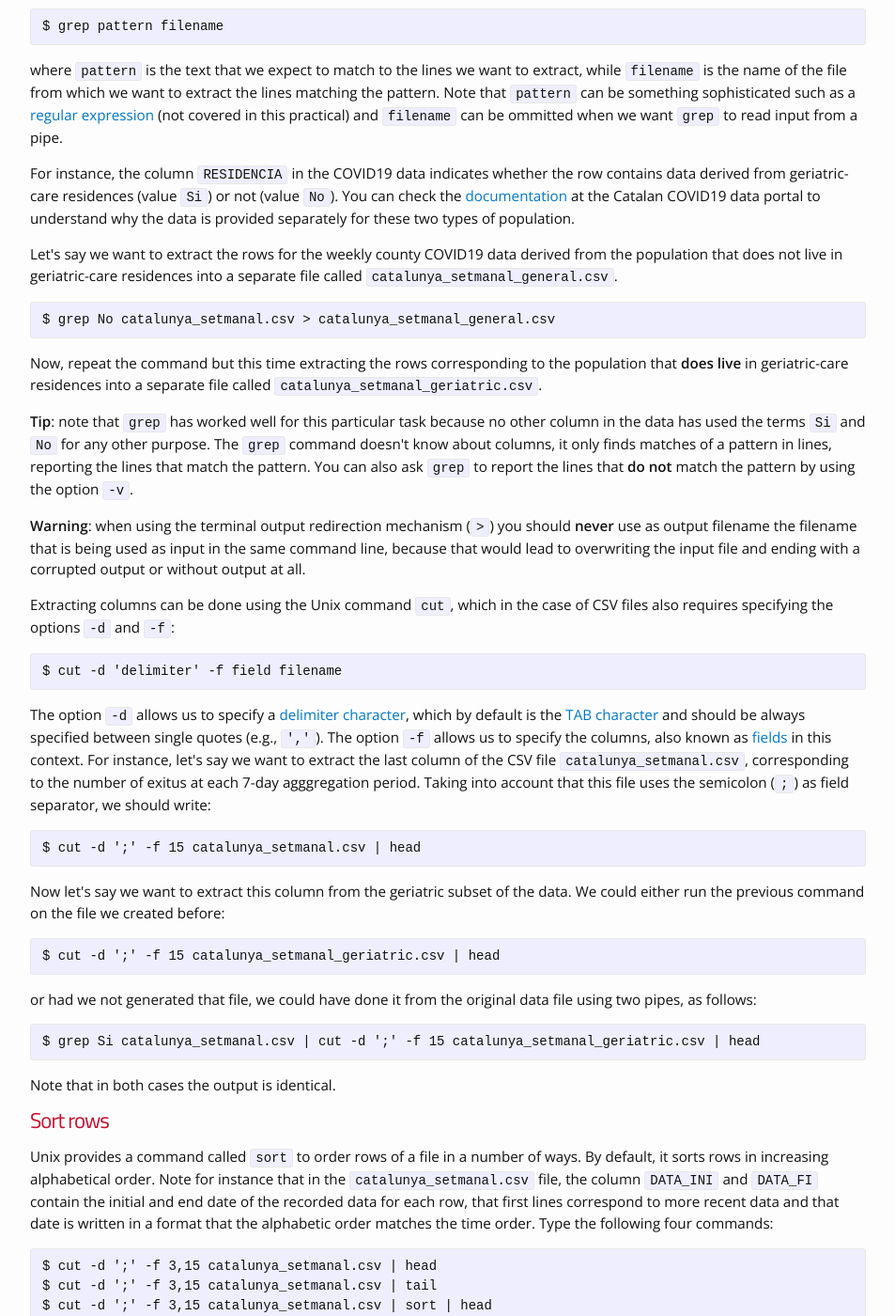
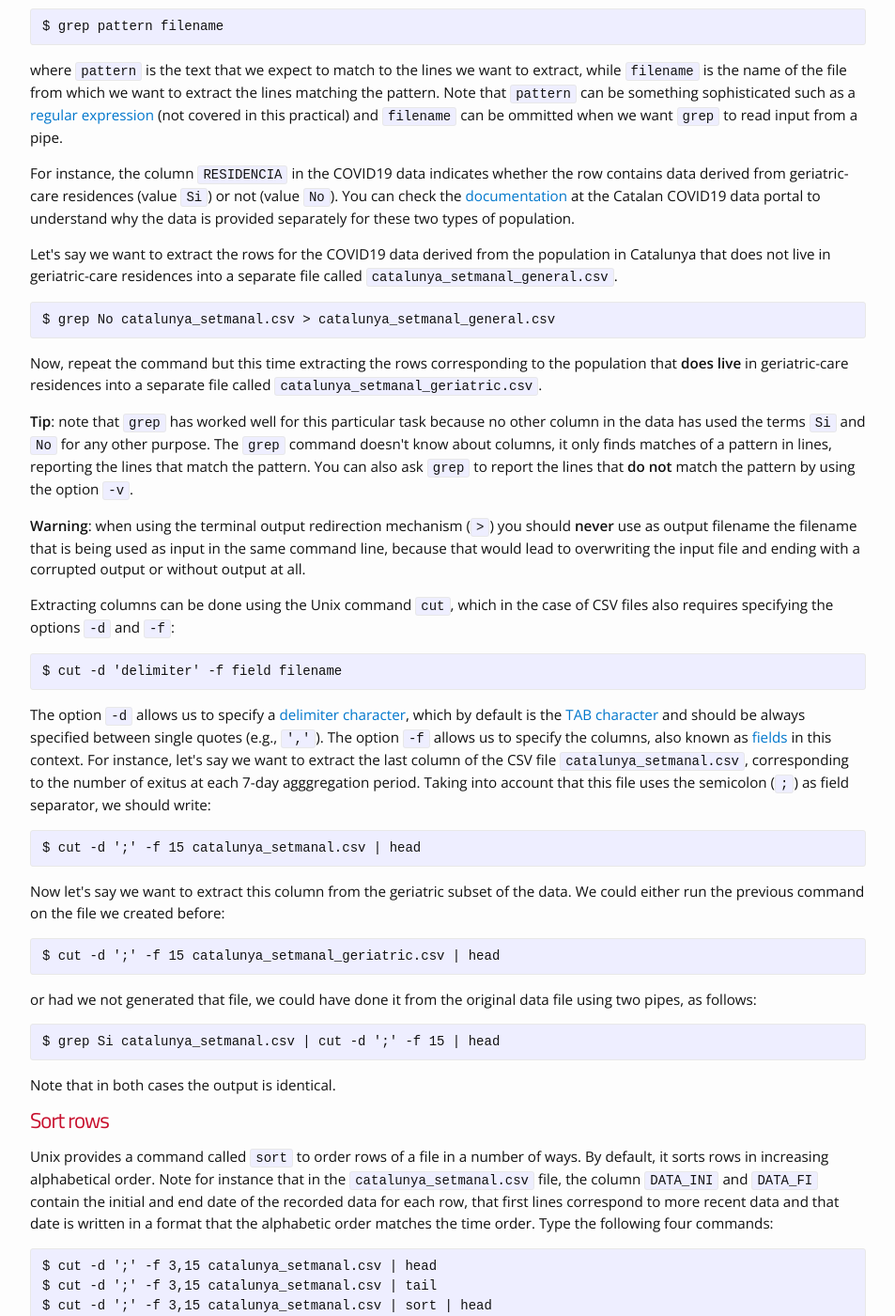
Before and after one commit to funcompbio/funcompbio.github.io, a Jekyll site: the page built from practical2/practical2.md, in a window 1280 px wide and 1400 px high, scrolled down 2687 px. Shown: the whole window at 94% size, without its empty margins (163-1116 px from the left). Built offline with Jekyll 4.4.1, drawn with Linux system fonts in a browser that asks for light colours; nearby versions of some CDN libraries.

Commit message:
Updated practical 2.

```diff
--- a/practical2/practical2.html
+++ b/practical2/practical2.html
@@ -48,7 +48,7 @@ ls</code></pre>
 <pre><code>$ grep pattern filename</code></pre>
 <p>where <code>pattern</code> is the text that we expect to match to the lines we want to extract, while <code>filename</code> is the name of the file from which we want to extract the lines matching the pattern. Note that <code>pattern</code> can be something sophisticated such as a <a href="https://en.wikipedia.org/wiki/Regular_expression">regular expression</a> (not covered in this practical) and <code>filename</code> can be ommitted when we want <code>grep</code> to read input from a pipe.</p>
 <p>For instance, the column <code>RESIDENCIA</code> in the COVID19 data indicates whether the row contains data derived from geriatric-care residences (value <code>Si</code>) or not (value <code>No</code>). You can check the <a href="https://dadescovid.cat/documentacio?lang=eng">documentation</a> at the Catalan COVID19 data portal to understand why the data is provided separately for these two types of population.</p>
-<p>Let's say we want to extract the rows for the weekly county COVID19 data derived from the population that does not live in geriatric-care residences into a separate file called <code>catalunya_setmanal_general.csv</code>.</p>
+<p>Let's say we want to extract the rows for the COVID19 data derived from the population in Catalunya that does not live in geriatric-care residences into a separate file called <code>catalunya_setmanal_general.csv</code>.</p>
 <pre><code>$ grep No catalunya_setmanal.csv &gt; catalunya_setmanal_general.csv</code></pre>
 <p>Now, repeat the command but this time extracting the rows corresponding to the population that <strong>does live</strong> in geriatric-care residences into a separate file called <code>catalunya_setmanal_geriatric.csv</code>.</p>
 <p><strong>Tip</strong>: note that <code>grep</code> has worked well for this particular task because no other column in the data has used the terms <code>Si</code> and <code>No</code> for any other purpose. The <code>grep</code> command doesn't know about columns, it only finds matches of a pattern in lines, reporting the lines that match the pattern. You can also ask <code>grep</code> to report the lines that <strong>do not</strong> match the pattern by using the option <code>-v</code>.</p>
@@ -60,7 +60,7 @@ ls</code></pre>
 <p>Now let's say we want to extract this column from the geriatric subset of the data. We could either run the previous command on the file we created before:</p>
 <pre><code>$ cut -d &#39;;&#39; -f 15 catalunya_setmanal_geriatric.csv | head</code></pre>
 <p>or had we not generated that file, we could have done it from the original data file using two pipes, as follows:</p>
-<pre><code>$ grep Si catalunya_setmanal.csv | cut -d &#39;;&#39; -f 15 catalunya_setmanal_geriatric.csv | head</code></pre>
+<pre><code>$ grep Si catalunya_setmanal.csv | cut -d &#39;;&#39; -f 15 | head</code></pre>
 <p>Note that in both cases the output is identical.</p>
 <h1 id="sort-rows">Sort rows</h1>
 <p>Unix provides a command called <code>sort</code> to order rows of a file in a number of ways. By default, it sorts rows in increasing alphabetical order. Note for instance that in the <code>catalunya_setmanal.csv</code> file, the column <code>DATA_INI</code> and <code>DATA_FI</code> contain the initial and end date of the recorded data for each row, that first lines correspond to more recent data and that date is written in a format that the alphabetic order matches the time order. Type the following four commands:</p>
```
